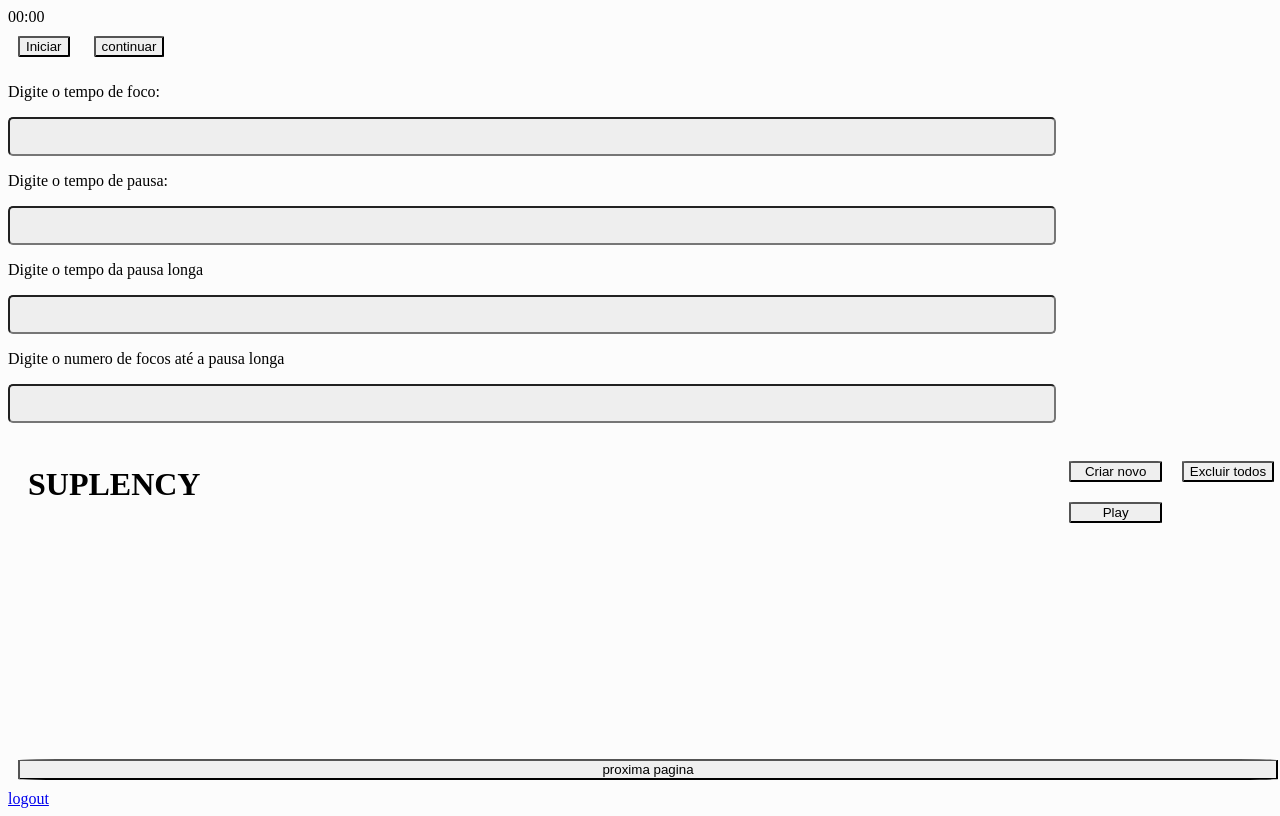
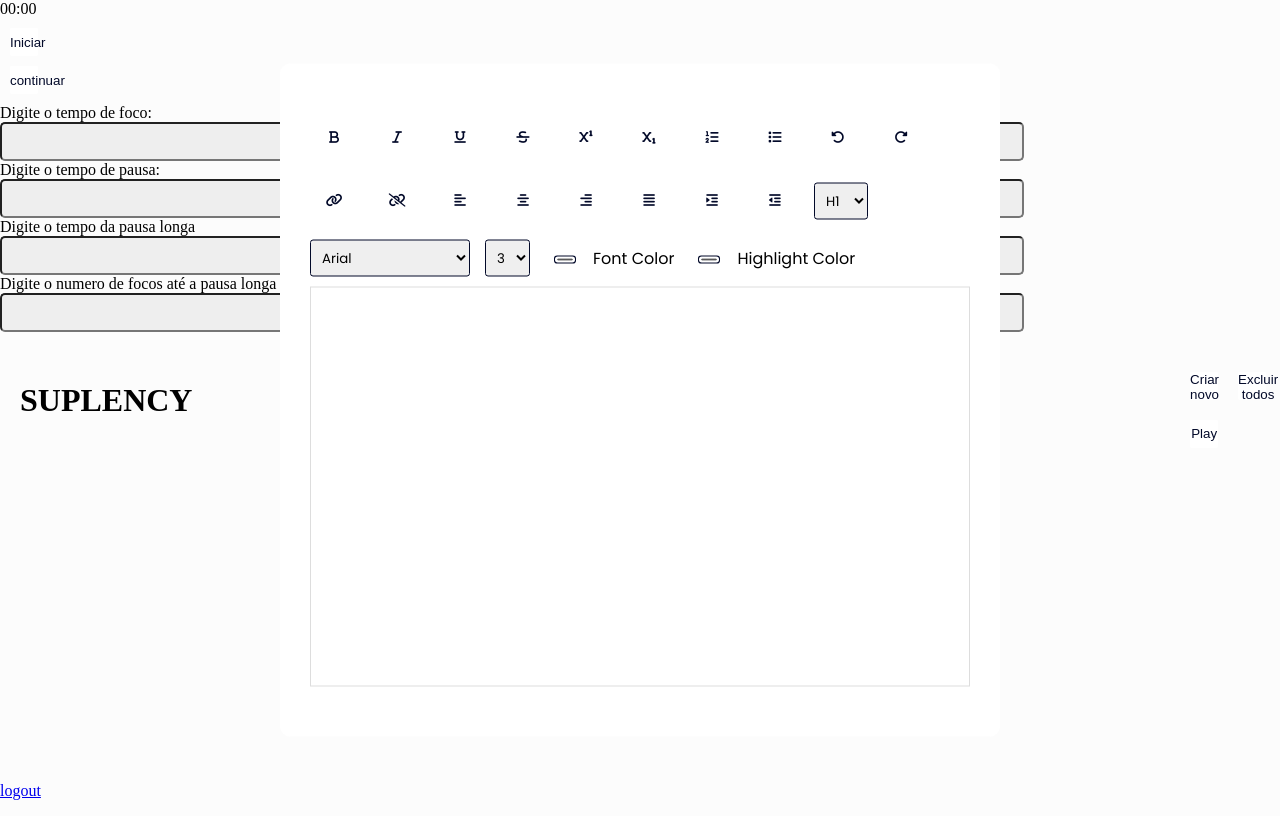
Before and after one commit to mateuskfortes/suplency_antigo, a Django app: page /estudo/ in a window 1280 px wide. Run offline with Django 5.2, Linux system fonts and the light colour scheme; parts of the project's set-up code (start-up, migrations or seed data) failed here and were passed over; some libraries are stand-ins or nearby versions.

Commit message:
adicionei caderno

```diff
--- /dev/null
+++ b/static/css/caderno.css
@@ -0,0 +1,73 @@
+* {
+    padding: 0;
+    margin: 0;
+    box-sizing: border-box;
+  }
+  .container {
+    background-color: #ffffff;
+    width: 90vmin;
+    padding: 50px 30px;
+    position: absolute;
+    transform: translate(-50%, -50%);
+    left: 50%;
+    top: 50%;
+    border-radius: 10px;
+  }
+  .options {
+    display: flex;
+    flex-wrap: wrap;
+    align-items: center;
+    gap: 15px;
+  }
+  button {
+    height: 28px;
+    width: 28px;
+    display: grid;
+    place-items: center;
+    border-radius: 3px;
+    border: none;
+    background-color: #ffffff;
+    outline: none;
+    color: #020929;
+  }
+  select {
+    padding: 7px;
+    border: 1px solid #020929;
+    border-radius: 3px;
+  }
+  .options label,
+  .options select {
+    font-family: "Poppins", sans-serif;
+  }
+  .input-wrapper {
+    display: flex;
+    align-items: center;
+    gap: 8px;
+  }
+  input[type="color"] {
+    -webkit-appearance: none;
+    -moz-appearance: none;
+    appearance: none;
+    background-color: transparent;
+    width: 40px;
+    height: 28px;
+    border: none;
+    cursor: pointer;
+  }
+  input[type="color"]::-webkit-color-swatch {
+    border-radius: 15px;
+    box-shadow: 0 0 0 2px #ffffff, 0 0 0 3px #020929;
+  }
+  input[type="color"]::-moz-color-swatch {
+    border-radius: 15px;
+    box-shadow: 0 0 0 2px #ffffff, 0 0 0 3px #020929;
+  }
+  #text-input {
+    margin-top: 10px;
+    border: 1px solid #dddddd;
+    padding: 20px;
+    height: 50vh;
+  }
+  .active {
+    background-color: #e0e9ff;
+  }
--- a/static/js/caderno.js
+++ b/static/js/caderno.js
@@ -1,16 +1,118 @@
-document.getElementById('proxima_pagina').addEventListener('click', function() {
-    var xhr = new XMLHttpRequest();
-    xhr.open('GET', 'http://127.0.0.1:8000/caderno/matematica/2', true);
+let optionsButtons = document.querySelectorAll(".option-button");
+let advancedOptionButton = document.querySelectorAll(".adv-option-button");
+let fontName = document.getElementById("fontName");
+let fontSizeRef = document.getElementById("fontSize");
+let writingArea = document.getElementById("text-input");
+let linkButton = document.getElementById("createLink");
+let alignButtons = document.querySelectorAll(".align");
+let spacingButtons = document.querySelectorAll(".spacing");
+let formatButtons = document.querySelectorAll(".format");
+let scriptButtons = document.querySelectorAll(".script");
 
-    xhr.onreadystatechange = function() {
-        if (xhr.readyState === 4 && xhr.status === 200) {
-            console.log(xhr)
-            var data = JSON.parse(xhr.responseText);
+//List of fontlist
+let fontList = [
+  "Arial",
+  "Verdana",
+  "Times New Roman",
+  "Garamond",
+  "Georgia",
+  "Courier New",
+  "cursive",
+];
 
-            var caderno = document.getElementById('texto');
-            caderno.innerHTML = data.conteudo;
+//Initial Settings
+const initializer = () => {
+  //function calls for highlighting buttons
+  //No highlights for link, unlink,lists, undo,redo since they are one time operations
+  highlighter(alignButtons, true);
+  highlighter(spacingButtons, true);
+  highlighter(formatButtons, false);
+  highlighter(scriptButtons, true);
+
+  //create options for font names
+  fontList.map((value) => {
+    let option = document.createElement("option");
+    option.value = value;
+    option.innerHTML = value;
+    fontName.appendChild(option);
+  });
+
+  //fontSize allows only till 7
+  for (let i = 1; i <= 7; i++) {
+    let option = document.createElement("option");
+    option.value = i;
+    option.innerHTML = i;
+    fontSizeRef.appendChild(option);
+  }
+
+  //default size
+  fontSizeRef.value = 3;
+};
+
+//main logic
+const modifyText = (command, defaultUi, value) => {
+  //execCommand executes command on selected text
+  document.execCommand(command, defaultUi, value);
+  writingArea.focus()
+};
+
+//For basic operations which don't need value parameter
+optionsButtons.forEach((button) => {
+  button.addEventListener("click", () => {
+    modifyText(button.id, false, null);
+  });
+});
+
+//options that require value parameter (e.g colors, fonts)
+advancedOptionButton.forEach((button) => {
+  button.addEventListener("input", () => {
+    modifyText(button.id, false, button.value);
+  });
+});
+
+//link
+linkButton.addEventListener("click", () => {
+  let userLink = prompt("Enter a URL");
+  //if link has http then pass directly else add https
+  if (/http/i.test(userLink)) {
+    modifyText(linkButton.id, false, userLink);
+  } else {
+    userLink = "http://" + userLink;
+    modifyText(linkButton.id, false, userLink);
+  }
+});
+
+//Highlight clicked button
+const highlighter = (className, needsRemoval) => {
+  className.forEach((button) => {
+    button.addEventListener("click", () => {
+      //needsRemoval = true means only one button should be highlight and other would be normal
+      if (needsRemoval) {
+        let alreadyActive = false;
+
+        //If currently clicked button is already active
+        if (button.classList.contains("active")) {
+          alreadyActive = true;
         }
-    };
 
-    xhr.send();
-});
+        //Remove highlight from other buttons
+        highlighterRemover(className);
+        if (!alreadyActive) {
+          //highlight clicked button
+          button.classList.add("active");
+        }
+      } else {
+        //if other buttons can be highlighted
+        button.classList.toggle("active");
+      }
+    });
+  });
+};
+
+const highlighterRemover = (className) => {
+  className.forEach((button) => {
+    button.classList.remove("active");
+  });
+};
+
+window.onload = initializer();
--- a/suplency/templates/suplency/estudo.html
+++ b/suplency/templates/suplency/estudo.html
@@ -4,6 +4,22 @@
 <head>
     <meta charset="UTF-8">
     <meta name="viewport" content="width=device-width, initial-scale=1.0">
+
+
+    <!-- FontAwesome Icons -->
+    <link
+      rel="stylesheet"
+      href="https://cdnjs.cloudflare.com/ajax/libs/font-awesome/6.1.1/css/all.min.css"
+    />
+    <!-- Google Fonts -->
+    <link
+      href="https://fonts.googleapis.com/css2?family=Poppins&display=swap"
+      rel="stylesheet"
+    />
+
+
+    <link rel="stylesheet" href="../../../static/css/caderno.css">
+    <script defer async src="../../../static/js/caderno.js"></script>
 
     <link rel="stylesheet" href="{% static 'css/flash_cards.css'%}">
     <link rel="stylesheet" href="{% static 'css/pomodoro.css'%}">
@@ -66,8 +82,91 @@
 
     <!-- Bloco de notas -->
 
-    <div id="texto"></div>
-    <button id="proxima_pagina">proxima pagina</button>
+    <div class="container">
+        <div class="options">
+          <!-- Text Format -->
+          <button id="bold" class="option-button format">
+            <i class="fa-solid fa-bold"></i>
+          </button>
+          <button id="italic" class="option-button format">
+            <i class="fa-solid fa-italic"></i>
+          </button>
+          <button id="underline" class="option-button format">
+            <i class="fa-solid fa-underline"></i>
+          </button>
+          <button id="strikethrough" class="option-button format">
+            <i class="fa-solid fa-strikethrough"></i>
+          </button>
+          <button id="superscript" class="option-button script">
+            <i class="fa-solid fa-superscript"></i>
+          </button>
+          <button id="subscript" class="option-button script">
+            <i class="fa-solid fa-subscript"></i>
+          </button>
+          <!-- List -->
+          <button id="insertOrderedList" class="option-button">
+            <div class="fa-solid fa-list-ol"></div>
+          </button>
+          <button id="insertUnorderedList" class="option-button">
+            <i class="fa-solid fa-list"></i>
+          </button>
+          <!-- Undo/Redo -->
+          <button id="undo" class="option-button">
+            <i class="fa-solid fa-rotate-left"></i>
+          </button>
+          <button id="redo" class="option-button">
+            <i class="fa-solid fa-rotate-right"></i>
+          </button>
+          <!-- Link -->
+          <button id="createLink" class="adv-option-button">
+            <i class="fa fa-link"></i>
+          </button>
+          <button id="unlink" class="option-button">
+            <i class="fa fa-unlink"></i>
+          </button>
+          <!-- Alignment -->
+          <button id="justifyLeft" class="option-button align">
+            <i class="fa-solid fa-align-left"></i>
+          </button>
+          <button id="justifyCenter" class="option-button align">
+            <i class="fa-solid fa-align-center"></i>
+          </button>
+          <button id="justifyRight" class="option-button align">
+            <i class="fa-solid fa-align-right"></i>
+          </button>
+          <button id="justifyFull" class="option-button align">
+            <i class="fa-solid fa-align-justify"></i>
+          </button>
+          <button id="indent" class="option-button spacing">
+            <i class="fa-solid fa-indent"></i>
+          </button>
+          <button id="outdent" class="option-button spacing">
+            <i class="fa-solid fa-outdent"></i>
+          </button>
+          <!-- Headings -->
+          <select id="formatBlock" class="adv-option-button">
+            <option value="H1">H1</option>
+            <option value="H2">H2</option>
+            <option value="H3">H3</option>
+            <option value="H4">H4</option>
+            <option value="H5">H5</option>
+            <option value="H6">H6</option>
+          </select>
+          <!-- Font -->
+          <select id="fontName" class="adv-option-button"></select>
+          <select id="fontSize" class="adv-option-button"></select>
+          <!-- Color -->
+          <div class="input-wrapper">
+            <input type="color" id="foreColor" class="adv-option-button" />
+            <label for="foreColor">Font Color</label>
+          </div>
+          <div class="input-wrapper">
+            <input type="color" id="backColor" class="adv-option-button" />
+            <label for="backColor">Highlight Color</label>
+          </div>
+        </div>
+        <div id="text-input" contenteditable="true"></div>
+    </div>
 
     <a href="{% url "logout" %}">logout</a>
 </body>
```
